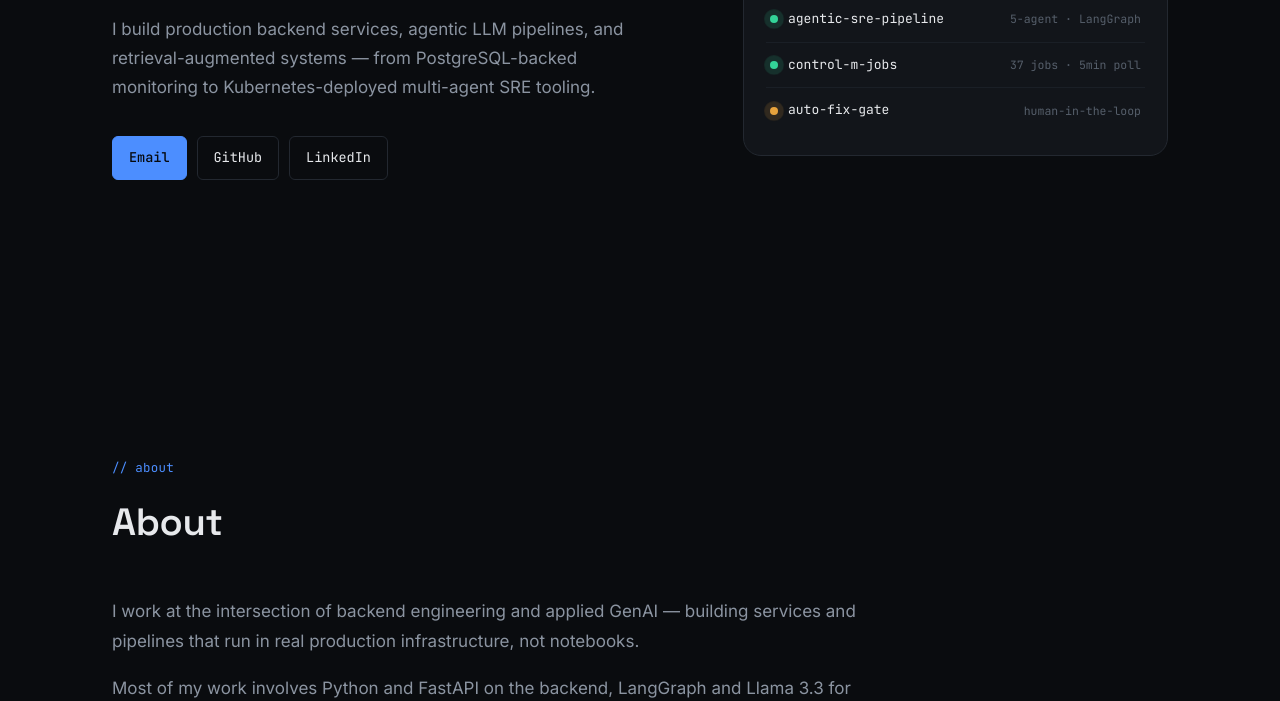
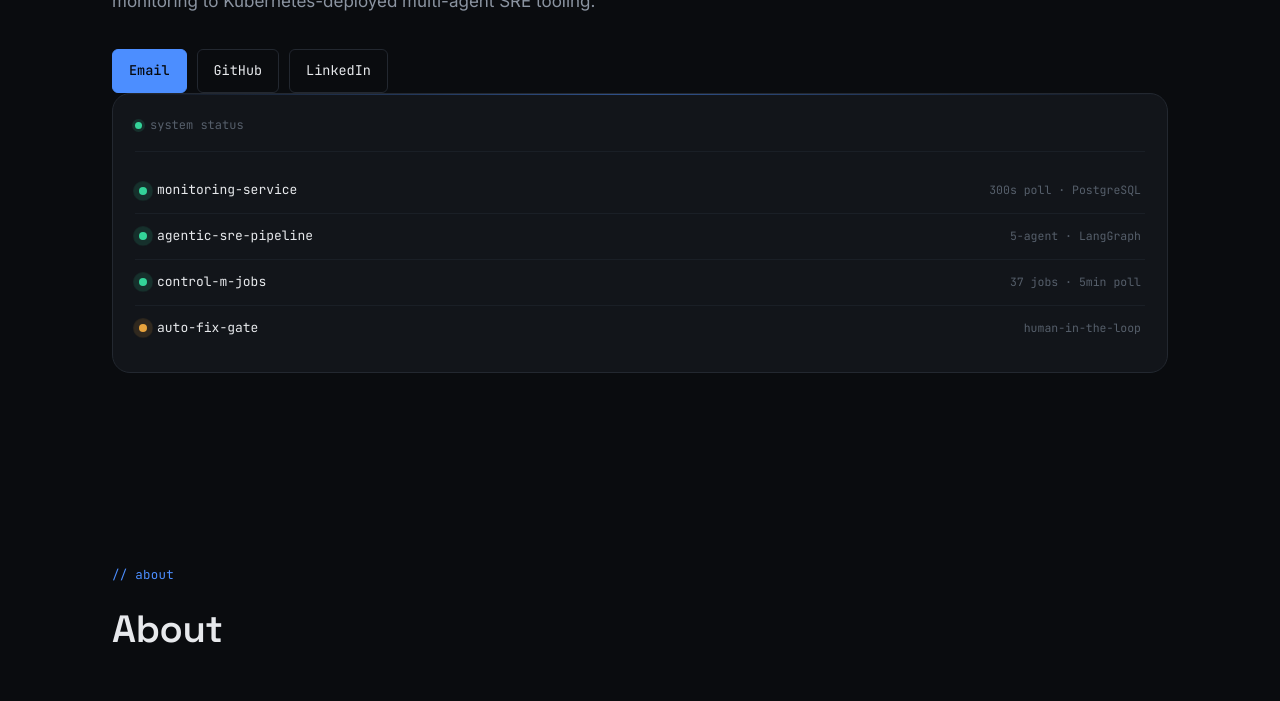
Before and after one commit to rahul-patwadi/my-portfolio, a plain HTML site: page index.html in a window 1280 px wide. Shown: the part 374-1075 px from the top of the page. Drawn offline with Linux system fonts and the light colour scheme.

Commit message:
update styles.css

```diff
--- a/styles.css
+++ b/styles.css
@@ -231,9 +231,7 @@ body::before {
   max-width: var(--max-width);
   margin: 0 auto;
   padding: calc(var(--nav-height) + 72px) 32px 96px;
-  display: grid;
-  grid-template-columns: 1.15fr 0.85fr;
-  gap: 56px;
+  display: block;
   align-items: center;
   min-height: 92vh;
 }
```
